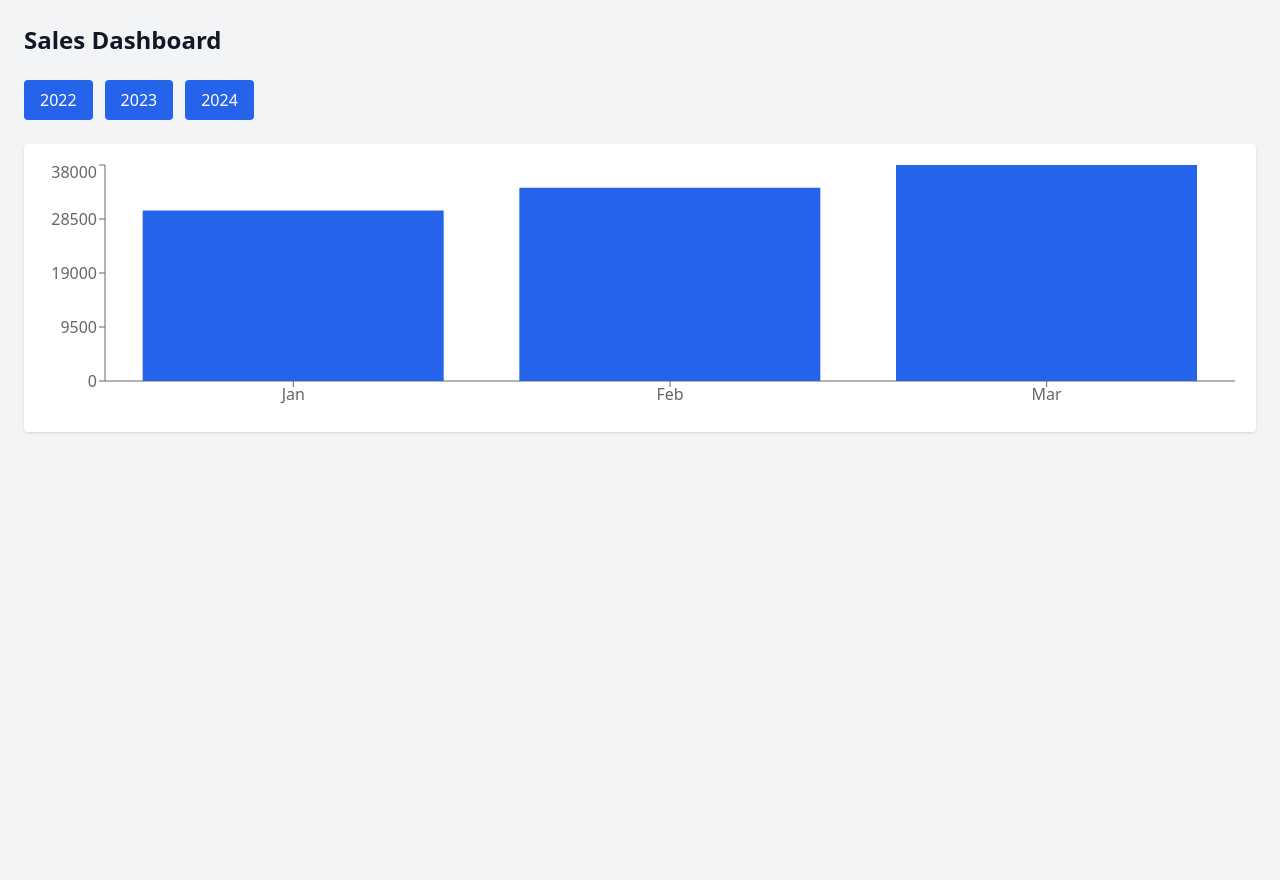
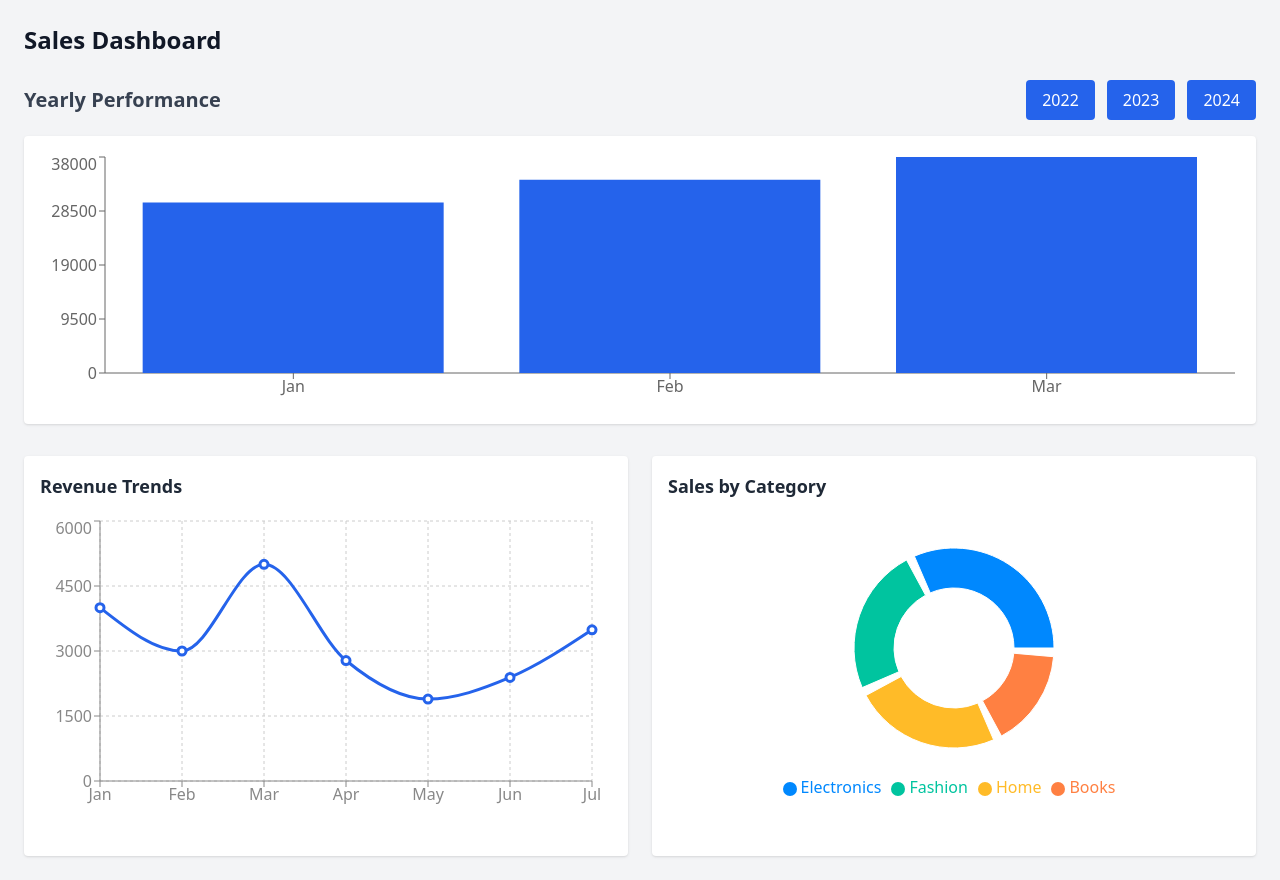
Before and after one commit to Dhanush0254/sales-dashboard, a Next.js app: page /dashboard in a window 1280 px wide. Before the commit the page ends 800 px from the top, so only its background shows below. Built offline with nearby package versions, Linux system fonts and the light colour scheme.

Commit message:
Update page.tsx

```diff
--- a/app/dashboard/page.tsx
+++ b/app/dashboard/page.tsx
@@ -4,6 +4,8 @@ import { useState } from "react";
 import DashboardLayout from "../../components/templates/DashboardLayout";
 import YearSelector from "../../components/molecules/YearSelector";
 import SalesChart from "../../components/organisms/SalesChart";
+import RevenueLineChart from "../../components/organisms/RevenueLineChart";
+import CategoryPieChart from "../../components/organisms/CategoryPieChart";
 import { salesData } from "../../data/salesData";
 
 export default function DashboardPage() {
@@ -11,9 +13,23 @@ export default function DashboardPage() {
 
   return (
     <DashboardLayout>
-      <YearSelector onSelect={setYear} />
-      <div className="mt-6 bg-white p-4 rounded shadow">
-        <SalesChart data={salesData[year]} />
+      {/* Year Selector and Main Bar Chart */}
+      <div className="mb-8">
+        <div className="flex items-center justify-between mb-4">
+          <h2 className="text-xl font-semibold text-gray-700">
+            Yearly Performance
+          </h2>
+          <YearSelector onSelect={setYear} />
+        </div>
+        <div className="bg-white p-4 rounded shadow">
+          <SalesChart data={salesData[year]} />
+        </div>
+      </div>
+
+      {/* New Charts Section (Grid Layout) */}
+      <div className="grid grid-cols-1 md:grid-cols-2 gap-6">
+        <RevenueLineChart />
+        <CategoryPieChart />
       </div>
     </DashboardLayout>
   );
```
